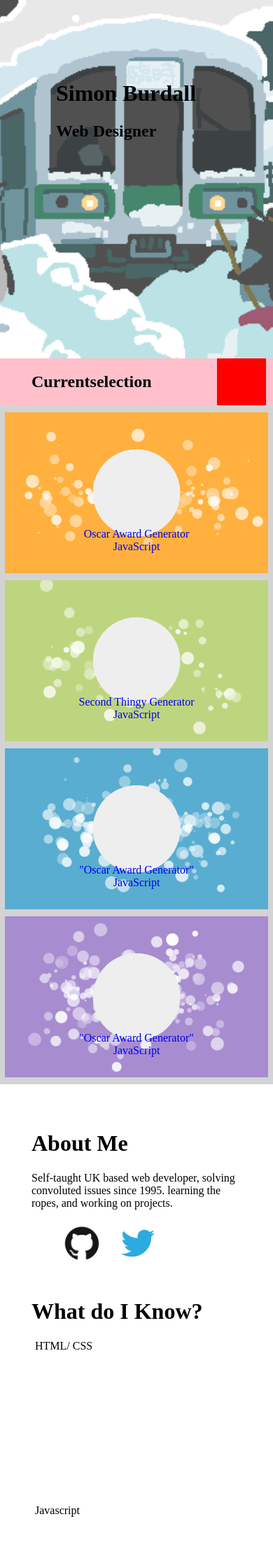
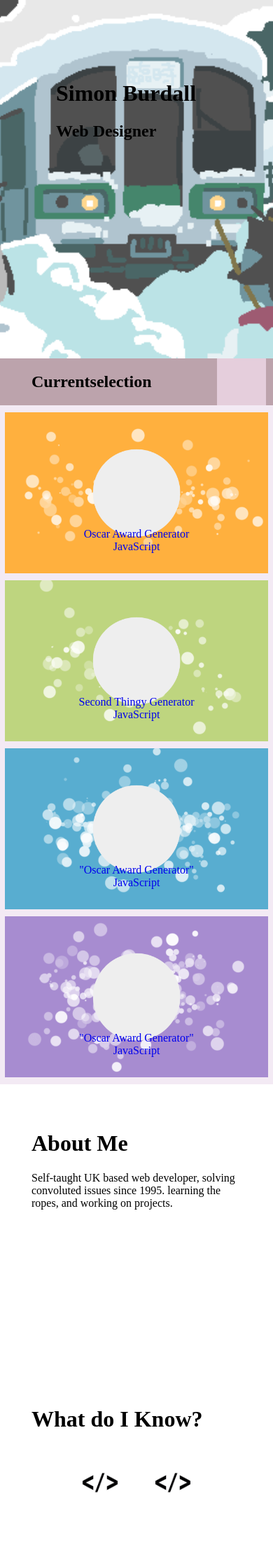
Before and after one commit to SimonBurdall/personalsite, a PHP site: page / in a window 390 px wide. Shown: the top 2240 px of the page at 70% size. Run offline with PHP 8.4, Linux system fonts and the light colour scheme; some libraries are stand-ins or nearby versions.

Commit message:
Added: Responsive Icons, and new colour scheme

```diff
--- a/index.css
+++ b/index.css
@@ -48,7 +48,7 @@ body {
 
 .site-navigation{
     overflow: hidden;
-    background-color: pink;
+    background-color: #BCA3AC;
     width: 100%;
     top: 0;
 }
@@ -105,7 +105,18 @@ body {
     margin-right: 10px;
     width: 70px;
     height: 70px;
-    background-color: red;
+    background-color: #E5CEDC;
+}
+
+.navi-content{
+    display: none;
+    position: absolute;
+    left: 0;
+    background-color: #f9f9f9;
+    min-width: 160px;
+    box-shadow: 0px 8px 16px 0px rgba(0,0,0,0.2);
+    padding: 12px 16px;
+    z-index: 1;
 }
 
 .nav-ul{
@@ -118,18 +129,16 @@ body {
 }
 
 .navi-li{
-    display: none;
     text-align: center;
     width: 100%;
     padding: 10px 0;
     margin: 0;
 }
 
-.nav-content:hover .navi-ul{
+.site-float-right:hover .navi-content {
     display: block;
 }
 }
-
 
 .portfolio-thumbnail-row{
     display: flex;
@@ -138,7 +147,7 @@ body {
     padding: 5px;
     margin-left: 0;
     margin-right: 0;
-    background-color: lightgrey;
+    background-color: #F3EAF4;
 }
 
 .portfolio-thumbnail{
@@ -185,9 +194,23 @@ body {
     padding: 45px;
 }
 
-.content-float-left{
-    margin: auto;
-    max-width: 660px;
+.inner-wrapper-content{
+    display: block;
+    height: 100%;
+    text-align: center;
+}
+
+.inner-icon{
+    display: inline-block;
+    padding: 25px 0;
+    width: 100px;
+    height: 100px;
+}
+
+
+.content-lang{
+    height: 50px;
+    width: 50px;
 }
 
 .logo-icon {
@@ -219,10 +242,10 @@ ul {
     list-style: none;
     }
 
-ul img {
+/*ul img {
     display: inline-block;
     float: left;
     width: 4em;
     height: 4em;
     margin-right: 1em;
-}
+}*/
--- a/index.html
+++ b/index.html
@@ -5,6 +5,7 @@
 	<meta name="viewport" content="width=device-width, initial-scale=1.0" />
 	<meta http-equiv="content-type" content="text/html; charset=utf-8" />
 	<link rel="stylesheet" type="text/css" href="index.css">
+	<link rel="stylesheet" href="https://use.fontawesome.com/releases/v5.1.1/css/all.css" integrity="sha384-O8whS3fhG2OnA5Kas0Y9l3cfpmYjapjI0E4theH4iuMD+pLhbf6JI0jIMfYcK3yZ" crossorigin="anonymous">
 </head>
 <body>
 	<header id="home" class="header-wrapper" style="background-image: url(images/ph-bk.png);">
@@ -80,33 +81,39 @@
 		<div id="about-me" class="content">
 			<h1>About Me</h1>
 			<p>Self-taught UK based web developer, solving convoluted issues since 1995. learning the ropes, and working on projects.</p>
-			<ul>
+
+			<div class="inner-wrapper-content">
+				<a href='https://github.com/simonburdall'></a>
+				<span class="inner-icon"></span>
+				<a href='https://twitter.com/simonburdall'></a>
+				<span class="inner-icon"></span>
+			</div>
+			<!--<ul>
         		<li>
         			<a href='https://github.com/simonburdall'><img src="images/github.png"></a>
         		</li>
         		<li>
         			<a href='https://twitter.com/simonburdall'><img src="images/twitter.png"></a>
         		</li>
-      		</ul>
+      		</ul>-->
 		</div>
 
 		<div id="what-do" class="content">
 			<h1>What do I Know?</h1>
-				<div class="content-float-left">
-						<div style=" flex: 0 0 24%;
-    height: 230px;
-    margin: 5px;/*display: inline; padding: 45px; border-radius: 50%; border-style: dashed;">HTML/ CSS</div>
-						<div style=" flex: 0 0 24%;
-    height: 230px;
-    margin: 5px;/*display: inline; padding: 45px; border-radius: 50%; border-style: dashed;">Javascript</div>
-						<div style=" flex: 0 0 24%;
-    height: 230px;
-    margin: 5px;/*display: inline; padding: 45px; border-radius: 50%; border-style: dashed;">PHP</div>
-						<div style=" flex: 0 0 24%;
-    height: 230px;
-    margin: 5px;/*display: inline; padding: 45px; border-radius: 50%; border-style: dashed;">SQL</div>
+				<div class="inner-wrapper-content">
+					<span class="inner-icon">
+							<img class="content-lang" src="images/langicon.png">
+					</span>
+					<span class="inner-icon">
+							<img class="content-lang" src="images/langicon.png">
+					</span>
+					<span class="inner-icon">
+							<img class="content-lang" src="images/langicon.png">
+					</span>
+					<span class="inner-icon">
+							<img class="content-lang" src="images/langicon.png">
+					</span>
 				</div>
-			</br></br>
 			<p>Test text.</p>
 			<p>Some text to enable scrolling.. Lorem ipsum dolor sit amet, illum definitiones no quo, maluisset concludaturque et eum, altera fabulas ut quo. Atqui causae gloriatur ius te, id agam omnis evertitur eum. Affert laboramus repudiandae nec et. Inciderint efficiantur his ad. Eum no molestiae voluptatibus.</p>
 			<p>Some text to enable scrolling.. Lorem ipsum dolor sit amet, illum definitiones no quo, maluisset concludaturque et eum, altera fabulas ut quo. Atqui causae gloriatur ius te, id agam omnis evertitur eum. Affert laboramus repudiandae nec et. Inciderint efficiantur his ad. Eum no molestiae voluptatibus.</p>
```
Also changed, not shown: images/langicon.png (added).
